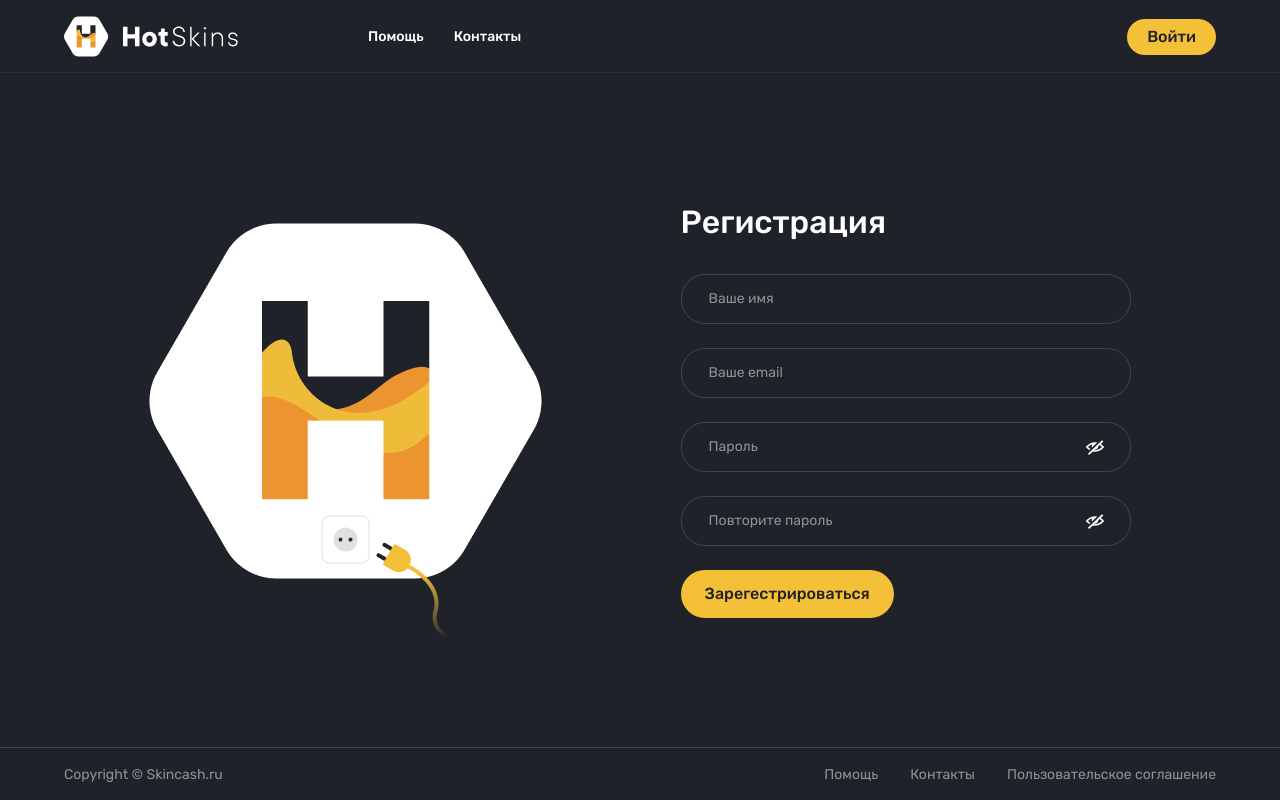
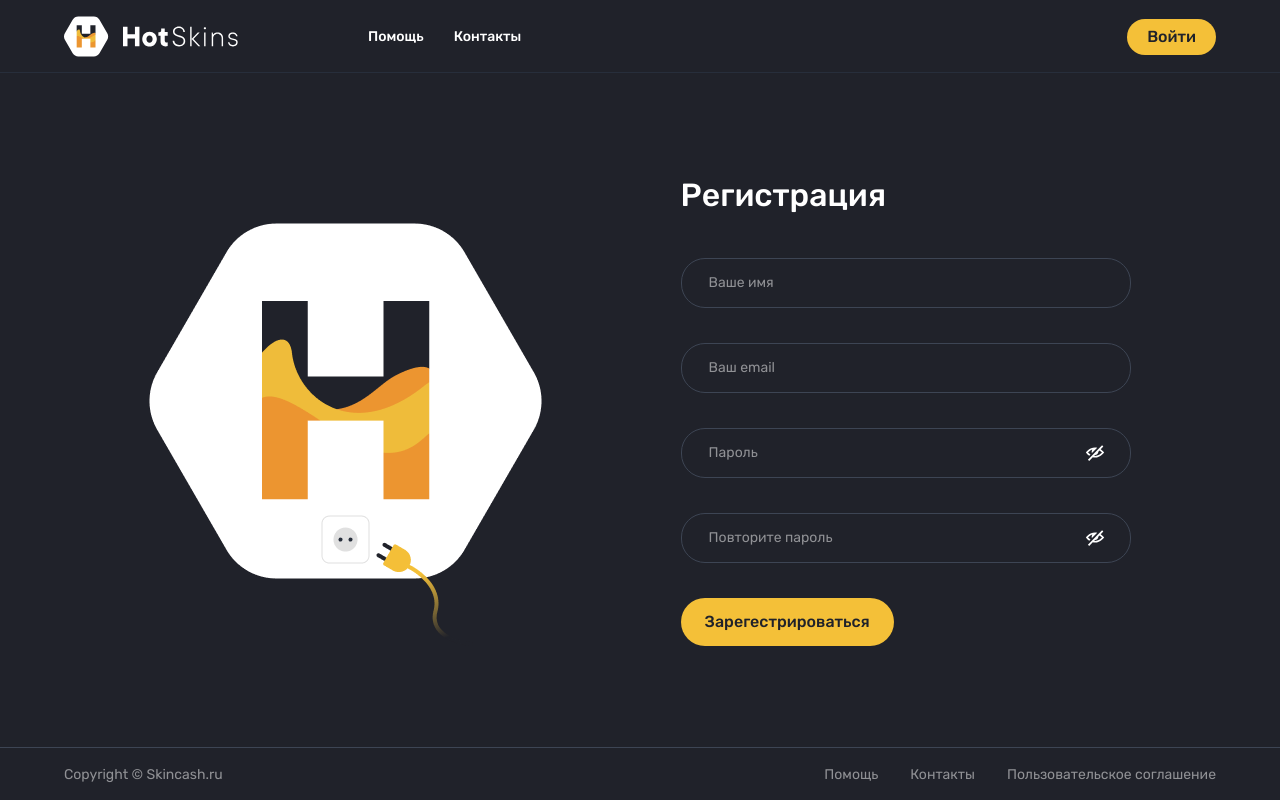
Before and after one commit to Sedokk/HotSkins, a React (Vite) app: page /reg in a window 1280 px wide. Built offline with nearby package versions, Linux system fonts and the light colour scheme; no server answers.

Commit message:
added validation

```diff
--- a/package.json
+++ b/package.json
@@ -13,6 +13,7 @@
     "firebase": "^9.18.0",
     "react": "^18.2.0",
     "react-dom": "^18.2.0",
+    "react-hook-form": "^7.43.9",
     "react-router-dom": "^6.8.2",
     "sass": "^1.58.3",
     "zustand": "^4.3.5"
--- a/src/UIkit/InputUI/InputUI.jsx
+++ b/src/UIkit/InputUI/InputUI.jsx
@@ -1,26 +1,41 @@
 import React, { useState } from "react"
 import style from "./InputUI.module.scss"
 
-const InputUI = ({ type, placeholder, width, name }) => {
+const InputUI = ({
+  type,
+  placeholder,
+  width,
+  name,
+  error,
+  onChange,
+  reset,
+}) => {
   const [visible, setVisible] = useState(false)
   const [value, setValue] = useState("")
   const inputType = type === "text" ? "text" : visible ? "text" : "password"
   name = name || ""
   return (
     <label className={style.label} style={{ width: width + "px" || "400px" }}>
+      {error && <span className={style.error}>{error.message}</span>}
       <input
         type={inputType}
         className={style.input}
         placeholder={placeholder}
         value={value}
-        onChange={(ev) => setValue(ev.target.value)}
+        onChange={(ev) => {
+          setValue(ev.target.value)
+          onChange && onChange(ev)
+        }}
         name={name}
       />
       {value && (
         <img
           src='./img/icons/X.svg'
           role='button'
-          onClick={() => setValue("")}
+          onClick={() => {
+            setValue("")
+            reset && reset(name)
+          }}
           className={style.clearBtn}
         />
       )}
--- a/src/UIkit/InputUI/InputUI.module.scss
+++ b/src/UIkit/InputUI/InputUI.module.scss
@@ -9,13 +9,26 @@
   justify-content: center;
   gap: 0 20px;
   cursor: text;
+  position: relative;
+  .error {
+    font-family: "Rubik";
+    font-style: normal;
+    font-weight: 400;
+    font-size: 14px;
+    line-height: 16px;
+    color: rgb(212, 0, 0);
+    position: absolute;
+    bottom: 0;
+    left: 20px;
+    transform: translateY(120%);
+  }
   .input {
     font-family: "Rubik";
     font-style: normal;
     font-weight: 400;
     font-size: 14px;
     line-height: 16px;
-    background-color: transparent;
+    background-color: #20222a;
     border: none;
     color: white;
     flex-grow: 1;
--- a/src/components/Registration/PasswordInput/PasswordInput.module.scss
+++ /dev/null
@@ -1,36 +0,0 @@
-.label {
-  border: 1px solid #3d4554;
-  border-radius: 24px;
-  background-color: #20222a;
-  padding: 15px 24px;
-  display: flex;
-  align-items: center;
-  justify-content: center;
-  gap: 0 15px;
-
-  .input {
-    border: none;
-    background-color: #20222a;
-    font-family: "Rubik";
-    font-style: normal;
-    font-weight: 400;
-    font-size: 14px;
-    line-height: 16px;
-    color: #ffffff;
-    width: 415px;
-    padding: 0;
-    height: 18px;
-    &::placeholder {
-      color: rgba(255, 255, 255, 0.5);
-      transition: color 0.2s ease;
-    }
-    &:focus {
-      outline: none;
-      &::placeholder {
-        color: transparent;
-      }
-    }
-    &:last-child {
-    }
-  }
-}
--- a/src/components/Registration/Registration.jsx
+++ b/src/components/Registration/Registration.jsx
@@ -1,17 +1,107 @@
 import React from "react"
+import { Controller, useForm } from "react-hook-form"
 import InputUI from "../../UIkit/InputUI/InputUI"
 import style from "./Registration.module.scss"
 
 const Registration = () => {
+  const { control, handleSubmit, resetField } = useForm({
+    mode: "onChange",
+  })
+  const onSubmit = (data) => {
+    console.log(data)
+  }
   return (
     <div className={style.wrapper + " container"}>
       <img src='./img/connectionLogo.png' alt='logo' className={style.img} />
-      <form className={style.form}>
+      <form className={style.form} onSubmit={handleSubmit(onSubmit)}>
         <h2 className={style.title}>Регистрация</h2>
-        <InputUI type='text' placeholder='Ваше имя' width={450} />
-        <InputUI type='text' placeholder='Ваше email' width={450} />
-        <InputUI type='password' placeholder='Пароль' width={450} />
-        <InputUI type='password' placeholder='Повторите пароль' width={450} />
+        <Controller
+          control={control}
+          defaultValue=''
+          name='name'
+          rules={{ required: "This field is required" }}
+          render={({ field: { onChange, name }, fieldState: { error } }) => (
+            <InputUI
+              type='text'
+              placeholder='Ваше имя'
+              width={450}
+              onChange={onChange}
+              error={error}
+              reset={resetField}
+              name={name}
+            />
+          )}
+        />
+        <Controller
+          control={control}
+          defaultValue=''
+          name='email'
+          rules={{
+            required: "This field is required",
+            pattern: {
+              value:
+                /^((([0-9A-Za-z]{1}[-0-9A-z\.]{0,30}[0-9A-Za-z]?)|([0-9А-Яа-я]{1}[-0-9А-я\.]{0,30}[0-9А-Яа-я]?))@([-A-Za-z]{1,}\.){1,}[-A-Za-z]{2,})$/u,
+              message: "Invalid email adress",
+            },
+          }}
+          render={({ field: { onChange, name }, fieldState: { error } }) => (
+            <InputUI
+              type='text'
+              placeholder='Ваш email'
+              width={450}
+              onChange={onChange}
+              error={error}
+              reset={resetField}
+              name={name}
+            />
+          )}
+        />
+        <Controller
+          control={control}
+          defaultValue=''
+          name='password'
+          rules={{
+            required: "This field is required",
+            pattern: {
+              value:
+                /(?=.*[0-9])(?=.*[!@#$%^&*])(?=.*[a-z])(?=.*[A-Z])[0-9a-zA-Z!@#$%^&*]{6,}/g,
+              message:
+                "You should use 6 or more characters with a mix of letters, numbers & symbols",
+            },
+          }}
+          render={({ field: { onChange, name }, fieldState: { error } }) => (
+            <InputUI
+              type='password'
+              placeholder='Пароль'
+              width={450}
+              onChange={onChange}
+              error={error}
+              reset={resetField}
+              name={name}
+            />
+          )}
+        />
+        <Controller
+          control={control}
+          defaultValue=''
+          name='passwordRepeat'
+          rules={{
+            required: "This field is required",
+            validate: (value, field) =>
+              value === field.password || "Your passwords must be the same",
+          }}
+          render={({ field: { onChange, name }, fieldState: { error } }) => (
+            <InputUI
+              type='password'
+              placeholder='Повторите пароль'
+              width={450}
+              onChange={onChange}
+              error={error}
+              reset={resetField}
+              name={name}
+            />
+          )}
+        />
         <button className={style.formBtn}>Зарегестрироваться</button>
       </form>
     </div>
--- a/src/components/Registration/Registration.module.scss
+++ b/src/components/Registration/Registration.module.scss
@@ -12,7 +12,7 @@
   .form {
     display: flex;
     flex-direction: column;
-    gap: 24px 0;
+    gap: 35px 0;
     justify-content: center;
     align-items: start;
     .title {
```
Also changed, not shown: src/components/Registration/PasswordInput/PasswordInput.jsx (deleted, +0 -23 lines), 1 other file (tests, documents, lock files or other folders).
